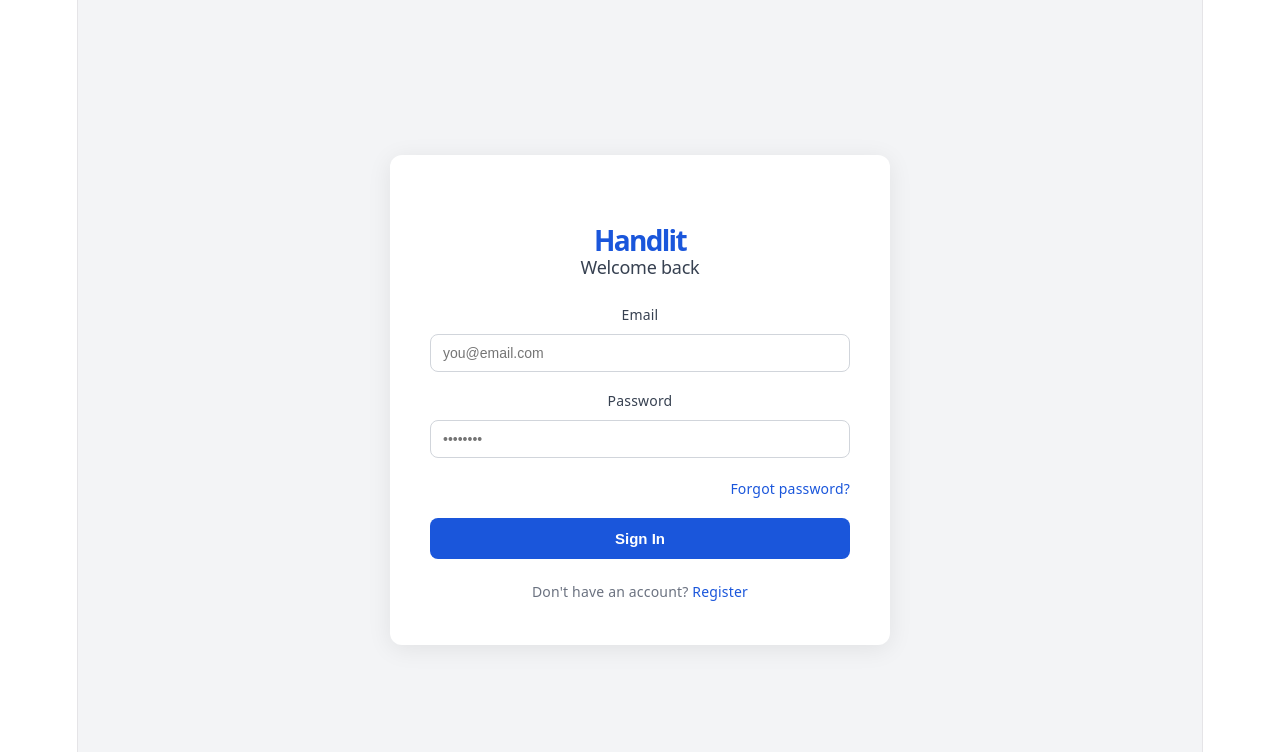
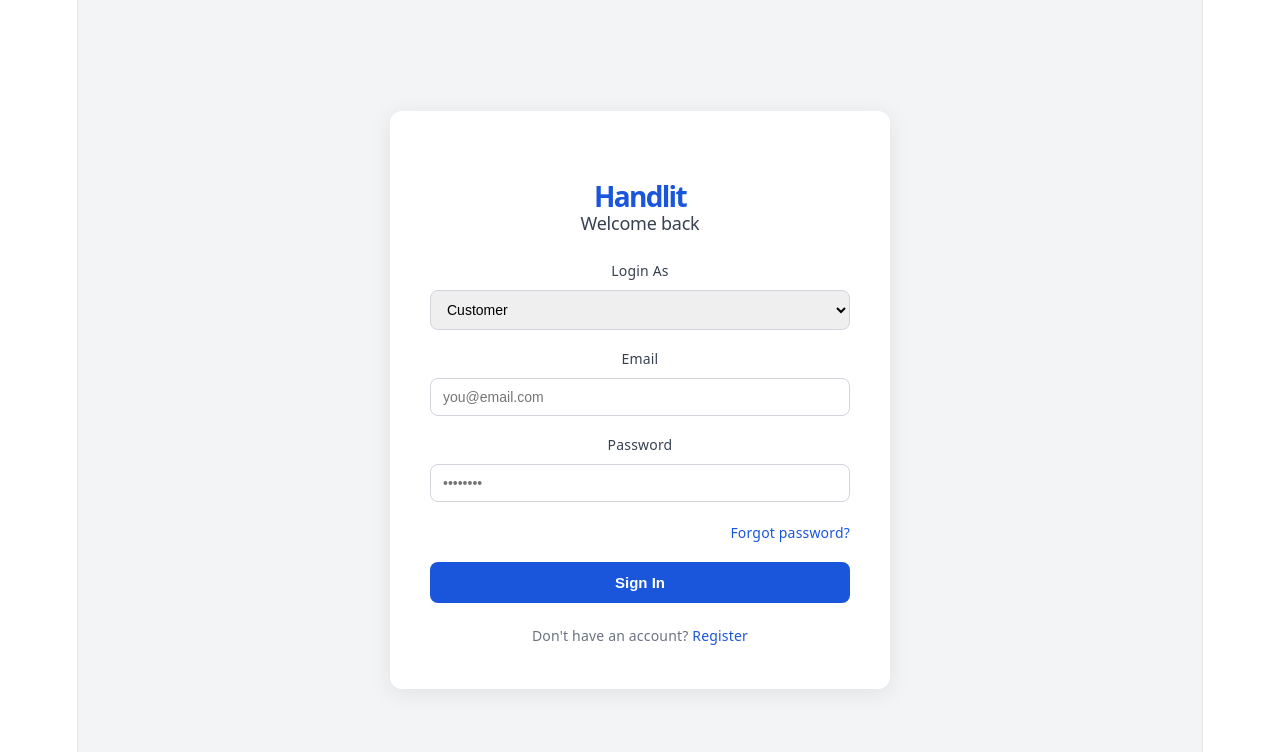
Before and after one commit to mahendrakar-shivani/handlit, a React (Vite) app in the folder frontend/: page /login in a window 1280 px wide. Shown: the top 752 px of the page. Built offline with nearby package versions, Linux system fonts and the light colour scheme; no server answers.

Commit message:
added role based login

```diff
--- a/frontend/src/pages/auth/LoginPage.tsx
+++ b/frontend/src/pages/auth/LoginPage.tsx
@@ -1,35 +1,68 @@
-import { useState } from 'react';
-import { useNavigate, Link } from 'react-router-dom';
-import api from '../../services/api';
-import { useAuth } from '../../hooks/useAuth';
+import { useState } from "react";
+import { useNavigate, Link } from "react-router-dom";
+import api from "../../services/api";
+import { useAuth } from "../../hooks/useAuth";
 
 const LoginPage = () => {
   const navigate = useNavigate();
   const { login } = useAuth();
-  const [form, setForm] = useState({ email: '', password: '' });
-  const [error, setError] = useState('');
+
+  const [form, setForm] = useState({
+    email: "",
+    password: "",
+  });
+
+  const [role, setRole] = useState("customer");
+  const [error, setError] = useState("");
   const [loading, setLoading] = useState(false);
 
   const handleChange = (e: React.ChangeEvent<HTMLInputElement>) => {
-    setForm({ ...form, [e.target.name]: e.target.value });
+    setForm({
+      ...form,
+      [e.target.name]: e.target.value,
+    });
   };
 
   const handleSubmit = async (e: React.FormEvent) => {
     e.preventDefault();
-    setError('');
+
+    setError("");
     setLoading(true);
+
     try {
-      const res = await api.post('/auth/login', form);
-      login(res.data.user, res.data.token);
+      let endpoint = "/auth/login";
 
-      if (res.data.user.role.toLowerCase() === 'admin') {
-        window.location.href = '/admin'; // ✅ full reload so AuthContext reads fresh localStorage
+      if (role === "provider") {
+        endpoint = "/providers/login";
+      }
+
+      if (role === "admin") {
+        endpoint = "/admin/login";
+      }
+
+      const res = await api.post(endpoint, form);
+
+      const user = res.data.user || res.data.provider || res.data.admin;
+
+      login(user, res.data.token);
+
+      if (role === "admin") {
+        window.location.href = "/admin";
+      } else if (role === "provider") {
+        navigate("/provider");
       } else {
-        navigate('/');
+        navigate("/");
       }
     } catch (err: unknown) {
-      const error = err as { response?: { data?: { message?: string } } };
-      setError(error.response?.data?.message || 'Login failed');
+      const error = err as {
+        response?: {
+          data?: {
+            message?: string;
+          };
+        };
+      };
+
+      setError(error.response?.data?.message || "Login failed");
     } finally {
       setLoading(false);
     }
@@ -39,11 +72,31 @@
     <div style={styles.container}>
       <div style={styles.card}>
         <h1 style={styles.title}>Handlit</h1>
+
         <h2 style={styles.subtitle}>Welcome back</h2>
+
         {error && <div style={styles.error}>{error}</div>}
+
         <form onSubmit={handleSubmit}>
           <div style={styles.field}>
+            <label style={styles.label}>Login As</label>
+
+            <select
+              style={styles.input}
+              value={role}
+              onChange={(e) => setRole(e.target.value)}
+            >
+              <option value="customer">Customer</option>
+
+              <option value="provider">Provider</option>
+
+              <option value="admin">Admin</option>
+            </select>
+          </div>
+
+          <div style={styles.field}>
             <label style={styles.label}>Email</label>
+
             <input
               style={styles.input}
               type="email"
@@ -54,8 +107,10 @@
               required
             />
           </div>
+
           <div style={styles.field}>
             <label style={styles.label}>Password</label>
+
             <input
               style={styles.input}
               type="password"
@@ -66,18 +121,28 @@
               required
             />
           </div>
-          <div style={{ textAlign: 'right', marginBottom: 16 }}>
+
+          <div
+            style={{
+              textAlign: "right",
+              marginBottom: 16,
+            }}
+          >
             <Link to="/forgot-password" style={styles.link}>
               Forgot password?
             </Link>
           </div>
+
           <button style={styles.button} type="submit" disabled={loading}>
-            {loading ? 'Signing in...' : 'Sign In'}
+            {loading ? "Signing in..." : "Sign In"}
           </button>
         </form>
+
         <p style={styles.footer}>
-          Don't have an account?{' '}
-          <Link to="/register" style={styles.link}>Register</Link>
+          Don't have an account?{" "}
+          <Link to="/register" style={styles.link}>
+            Register
+          </Link>
         </p>
       </div>
     </div>
@@ -86,35 +151,91 @@
 
 const styles: Record<string, React.CSSProperties> = {
   container: {
-    minHeight: '100vh', display: 'flex',
-    alignItems: 'center', justifyContent: 'center',
-    backgroundColor: '#f3f4f6',
+    minHeight: "100vh",
+    display: "flex",
+    alignItems: "center",
+    justifyContent: "center",
+    backgroundColor: "#f3f4f6",
   },
+
   card: {
-    backgroundColor: '#fff', padding: 40,
-    borderRadius: 12, width: '100%', maxWidth: 420,
-    boxShadow: '0 4px 24px rgba(0,0,0,0.08)',
+    backgroundColor: "#fff",
+    padding: 40,
+    borderRadius: 12,
+    width: "100%",
+    maxWidth: 420,
+    boxShadow: "0 4px 24px rgba(0,0,0,0.08)",
   },
-  title: { fontSize: 28, fontWeight: 700, color: '#1a56db', marginBottom: 4 },
-  subtitle: { fontSize: 18, fontWeight: 500, color: '#374151', marginBottom: 24 },
+
+  title: {
+    fontSize: 28,
+    fontWeight: 700,
+    color: "#1a56db",
+    marginBottom: 4,
+  },
+
+  subtitle: {
+    fontSize: 18,
+    fontWeight: 500,
+    color: "#374151",
+    marginBottom: 24,
+  },
+
   error: {
-    backgroundColor: '#fee2e2', color: '#dc2626',
-    padding: '10px 14px', borderRadius: 8, marginBottom: 16, fontSize: 14,
+    backgroundColor: "#fee2e2",
+    color: "#dc2626",
+    padding: "10px 14px",
+    borderRadius: 8,
+    marginBottom: 16,
+    fontSize: 14,
   },
-  field: { marginBottom: 16 },
-  label: { display: 'block', fontSize: 14, fontWeight: 500, color: '#374151', marginBottom: 6 },
+
+  field: {
+    marginBottom: 16,
+  },
+
+  label: {
+    display: "block",
+    fontSize: 14,
+    fontWeight: 500,
+    color: "#374151",
+    marginBottom: 6,
+  },
+
   input: {
-    width: '100%', padding: '10px 12px', borderRadius: 8,
-    border: '1px solid #d1d5db', fontSize: 14, outline: 'none',
-    boxSizing: 'border-box',
+    width: "100%",
+    padding: "10px 12px",
+    borderRadius: 8,
+    border: "1px solid #d1d5db",
+    fontSize: 14,
+    outline: "none",
+    boxSizing: "border-box",
   },
+
   button: {
-    width: '100%', padding: '12px', backgroundColor: '#1a56db',
-    color: '#fff', border: 'none', borderRadius: 8,
-    fontSize: 15, fontWeight: 600, cursor: 'pointer',
+    width: "100%",
+    padding: "12px",
+    backgroundColor: "#1a56db",
+    color: "#fff",
+    border: "none",
+    borderRadius: 8,
+    fontSize: 15,
+    fontWeight: 600,
+    cursor: "pointer",
   },
-  link: { color: '#1a56db', textDecoration: 'none', fontSize: 14 },
-  footer: { textAlign: 'center', marginTop: 20, fontSize: 14, color: '#6b7280' },
+
+  link: {
+    color: "#1a56db",
+    textDecoration: "none",
+    fontSize: 14,
+  },
+
+  footer: {
+    textAlign: "center",
+    marginTop: 20,
+    fontSize: 14,
+    color: "#6b7280",
+  },
 };
 
 export default LoginPage;
--- a/frontend/src/services/authService.ts
+++ b/frontend/src/services/authService.ts
@@ -1,10 +1,54 @@
 import api from './api';
+
+export const login = async (
+  email: string,
+  password: string,
+  role: string
+) => {
+
+  let endpoint = '/auth/login';
+
+  if (role === 'provider') {
+    endpoint = '/providers/login';
+  }
+
+  if (role === 'admin') {
+    endpoint = '/admin/login';
+  }
+
+  const res = await api.post(endpoint, {
+    email,
+    password,
+  });
+
+  return res.data;
+};
+
+export const register = async (data: {
+  name: string;
+  email: string;
+  password: string;
+  phone?: string;
+}) => {
+
+  const res = await api.post(
+    '/auth/register',
+    data
+  );
+
+  return res.data;
+};
 
 export const changePassword = async (data: {
   oldPassword: string;
   newPassword: string;
 }) => {
-  const res = await api.post('/auth/change-password', data);
+
+  const res = await api.post(
+    '/auth/change-password',
+    data
+  );
+
   return res.data;
 };
 
@@ -12,6 +56,11 @@
   name?: string;
   phone?: string;
 }) => {
-  const res = await api.patch('/auth/profile', data);
+
+  const res = await api.patch(
+    '/auth/profile',
+    data
+  );
+
   return res.data;
 };
```
